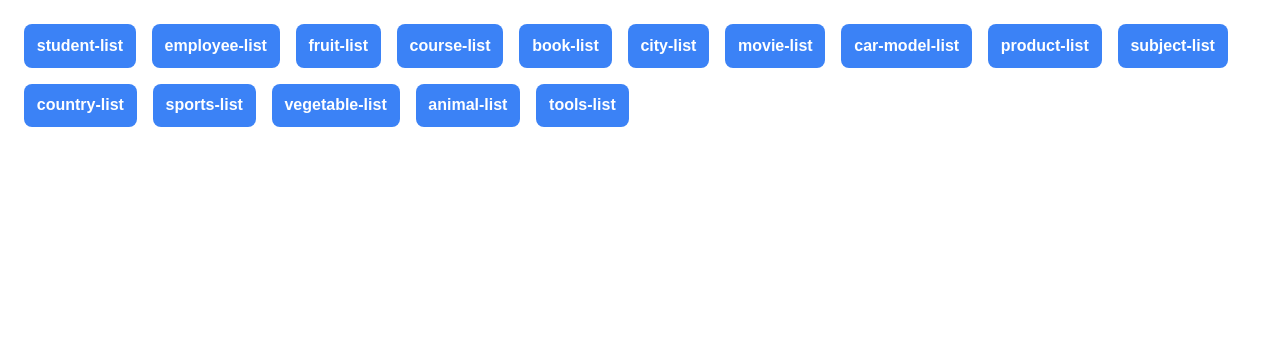
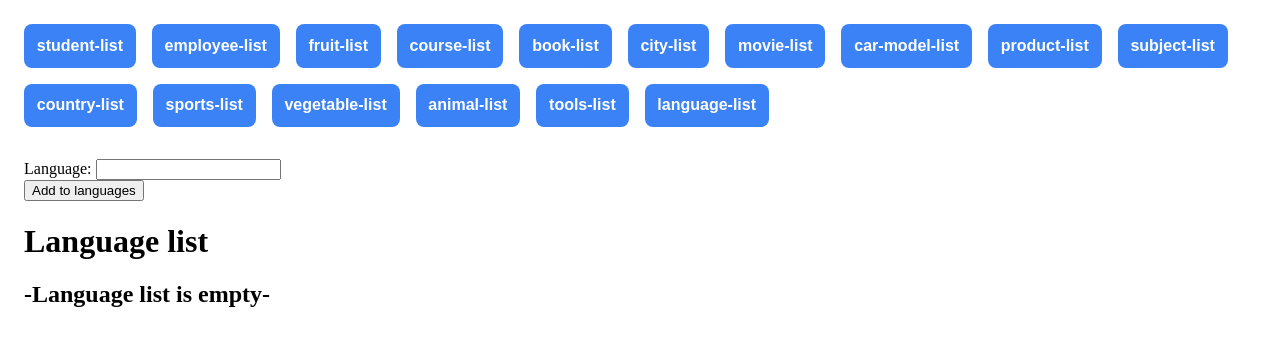
Before and after one commit to devken4u/angular-50-ds-services, an Angular app: page /language-list in a window 1280 px wide. Before the commit this address led to /. Shown: the top 346 px of the page. Built offline with nearby package versions, Linux system fonts and the light colour scheme.

Commit message:
feat(language list): Added language list component

```diff
--- a/src/app/app.module.ts
+++ b/src/app/app.module.ts
@@ -19,6 +19,7 @@ import { SportsListComponent } from './sports-list/sports-list.component';
 import { VegetableListComponent } from './vegetable-list/vegetable-list.component';
 import { AnimalListComponent } from './animal-list/animal-list.component';
 import { ToolsListComponent } from './tools-list/tools-list.component';
+import { LanguageListComponent } from './language-list/language-list.component';
 
 @NgModule({
   declarations: [
@@ -37,7 +38,8 @@ import { ToolsListComponent } from './tools-list/tools-list.component';
     SportsListComponent,
     VegetableListComponent,
     AnimalListComponent,
-    ToolsListComponent
+    ToolsListComponent,
+    LanguageListComponent
   ],
   imports: [
     RouterOutlet,
--- a/src/app/app.routes.ts
+++ b/src/app/app.routes.ts
@@ -14,6 +14,7 @@ import { SportsListComponent } from './sports-list/sports-list.component';
 import { VegetableListComponent } from './vegetable-list/vegetable-list.component';
 import { AnimalListComponent } from './animal-list/animal-list.component';
 import { ToolsListComponent } from './tools-list/tools-list.component';
+import { LanguageListComponent } from './language-list/language-list.component';
 
 export const routes: Routes = [
   { path: '', redirectTo: 'student-list', pathMatch: 'full' },
@@ -32,4 +33,5 @@ export const routes: Routes = [
   { path: 'vegetable-list', component: VegetableListComponent },
   { path: 'animal-list', component: AnimalListComponent },
   { path: 'tools-list', component: ToolsListComponent },
+  { path: 'language-list', component: LanguageListComponent },
 ];
--- /dev/null
+++ b/src/app/language-list/language-list.component.html
@@ -0,0 +1,20 @@
+<main>
+  <div>
+    <label for="language">Language: </label>
+    <input type="text" id="language" [(ngModel)]="language" />
+    <br />
+    <button (click)="add()">Add to languages</button>
+  </div>
+  <div>
+    <h1>Language list</h1>
+    @if( languageList.length === 0){
+    <h2>-Language list is empty-</h2>
+    }@else{
+    <ol>
+      @for( language of languageList; track $index){
+      <li [style.marginBottom]="'20px'">Language: {{ language.language }}</li>
+      }
+    </ol>
+    }
+  </div>
+</main>
--- /dev/null
+++ b/src/app/language-list/language-list.component.ts
@@ -0,0 +1,20 @@
+import { Component } from '@angular/core';
+import { Language } from '../types';
+
+@Component({
+  selector: 'app-language-list',
+  templateUrl: './language-list.component.html',
+  styleUrl: './language-list.component.css',
+})
+export class LanguageListComponent {
+  languageList: Language[] = [];
+
+  language: string = '';
+
+  add() {
+    this.languageList.push({
+      language: this.language,
+    });
+    this.language = '';
+  }
+}
--- a/src/app/types.ts
+++ b/src/app/types.ts
@@ -68,3 +68,7 @@ export type Tool = {
   name: string;
   price: number;
 };
+
+export type Language = {
+  language: string;
+};
```
Also changed, not shown: src/app/language-list/language-list.component.css (added), 1 other file (tests, documents, lock files or other folders).
